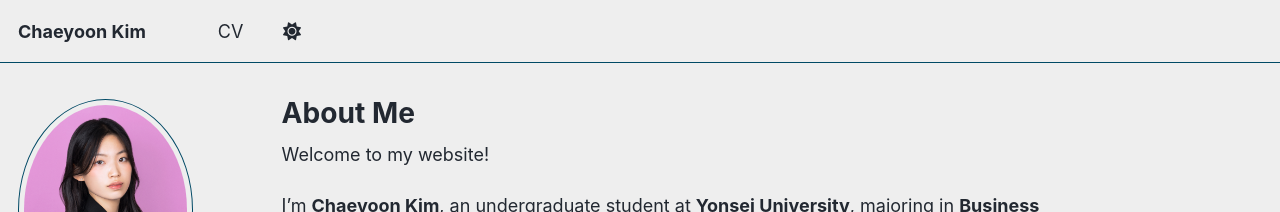
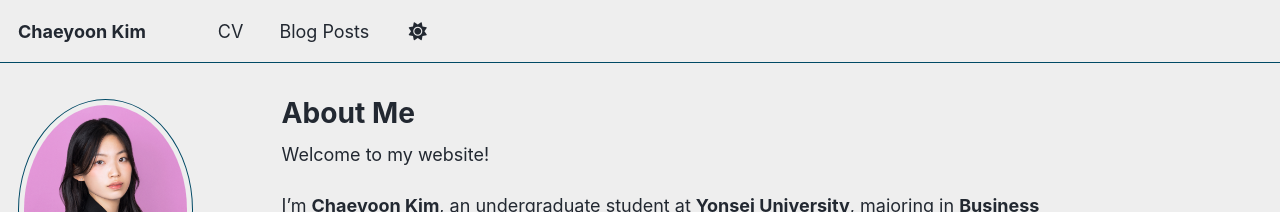
Before and after one commit to chyoon114/chyoon114.github.io, a Jekyll site: the page built from _pages/about.md, in a window 1280 px wide. Shown: the top 212 px of the page. Built offline with Jekyll 4.4.1, drawn with Linux system fonts in a browser that asks for light colours; a script that is not in the unit is left out.

Commit message:
Update navigation.yml

```diff
--- a/_data/navigation.yml
+++ b/_data/navigation.yml
@@ -13,3 +13,6 @@ main:
 
   # - title: "CV"
   #   url: /cv-json/
+
+  - title: "Blog Posts"
+    url: /blog-posts/
```
